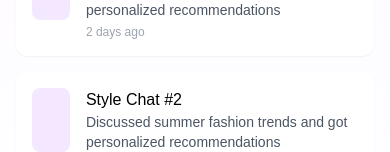
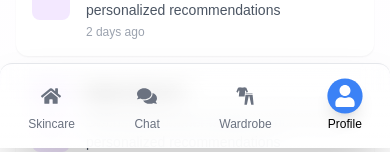
Before and after one commit to nikhil7672/Glamourhall.tech, a Next.js app: page /profile in a window 390 px wide. Shown: the part 696-848 px from the top of the page. Built offline with nearby package versions, Linux system fonts and the light colour scheme; no server answers.

Commit message:
status bar added

```diff
--- a/app/layout.tsx
+++ b/app/layout.tsx
@@ -2,8 +2,9 @@ import type { Metadata } from "next";
 import localFont from "next/font/local";
 import "./globals.css";
 import { Providers } from "@/components/providers";
-import { Suspense } from 'react';
-import Script from 'next/script';
+import { Suspense } from "react";
+import Script from "next/script";
+import MobileNavBar from "@/components/MobileNavBar";
 
 const geistSans = localFont({
   src: "./fonts/GeistVF.woff",
@@ -18,14 +19,12 @@ const geistMono = localFont({
 
 export const metadata: Metadata = {
   title: "Glamourhall | AI-Powered Fashion Advice, Just for You",
-  description: "Receive personalized fashion recommendations, outfit ideas, and style tips with Glamourhall. Your AI-powered fashion assistant helps you discover the latest trends and perfect your unique look.",
+  description:
+    "Receive personalized fashion recommendations, outfit ideas, and style tips with Glamourhall. Your AI-powered fashion assistant helps you discover the latest trends and perfect your unique look.",
   icons: {
-    icon: '/favicon.ico'
+    icon: "/favicon.ico",
   },
 };
-
-
-
 
 export default function RootLayout({
   children,
@@ -33,8 +32,12 @@ export default function RootLayout({
   children: React.ReactNode;
 }>) {
   return (
-    <html lang="en">
+    <html lang="en" className="h-full">
       <head>
+        <meta
+          name="viewport"
+          content="width=device-width, initial-scale=1.0, viewport-fit=cover"
+        />
         <Script
           strategy="afterInteractive"
           src="https://www.googletagmanager.com/gtag/js?id=G-8DCQ8QXDG3"
@@ -52,14 +55,22 @@ export default function RootLayout({
           }}
         />
       </head>
-      <body className={`${geistSans.variable} ${geistMono.variable} antialiased bg-white dark:bg-gray-900`}>
+      <body
+        className={`${geistSans.variable} ${geistMono.variable} antialiased bg-white dark:bg-gray-900 h-full`}
+      >
         <Providers>
-          {" "}
-          <Suspense fallback={ <div className="min-h-screen flex items-center justify-center">
-        <div className="animate-spin rounded-full h-12 w-12 border-t-2 border-b-2 border-purple-500"></div>
-      </div>}>
-      {children}
-      </Suspense>
+          <div className="flex flex-col h-full">
+            <Suspense
+              fallback={
+                <div className="min-h-screen flex items-center justify-center">
+                  <div className="animate-spin rounded-full h-18 w-12 border-t-2 border-b-2 border-purple-500"></div>
+                </div>
+              }
+            >
+              {children}
+            </Suspense>
+            <MobileNavBar />
+          </div>
         </Providers>
       </body>
     </html>
--- a/app/profile/page.tsx
+++ b/app/profile/page.tsx
@@ -26,7 +26,7 @@ export default function ProfilePage() {
 
   return (
     <div className="min-h-screen bg-gradient-to-b from-purple-50 to-white">
-      <div className="max-w-4xl mx-auto px-4 py-8">
+      <div className="max-w-4xl mx-auto px-4 pt-8 pb-[7rem] md:py-8">
         {/* Profile Header */}
         <div className="relative mb-8">
           {/* Cover Image */}
--- a/app/skincare-challenge/[id]/page.tsx
+++ b/app/skincare-challenge/[id]/page.tsx
@@ -39,7 +39,7 @@ const ChallengeProgress = ({ params }: { params: { id: string } }) => {
 
   return (
     <div className="min-h-screen bg-gradient-to-br from-green-50 to-blue-50 dark:from-gray-900 dark:to-gray-800 p-6">
-      <div className="max-w-4xl mx-auto">
+      <div className="max-w-4xl mx-auto pb-[7rem] md:pb-0">
         {/* Header */}
         <div className="flex items-center gap-4 mb-8">
           <button
--- a/app/skincare-challenge/page.tsx
+++ b/app/skincare-challenge/page.tsx
@@ -46,7 +46,7 @@ export default function SkincareChallenge() {
 
   return (
     <div className="min-h-screen bg-gradient-to-br from-green-50 to-blue-50 dark:from-gray-900 dark:to-gray-800 p-6">
-      <div className="max-w-7xl mx-auto">
+      <div className="max-w-7xl mx-auto pb-[5rem] md:pb-0">
         {/* Header */}
         <motion.div
           initial={{ opacity: 0, y: 20 }}
--- a/app/local-store/page.tsx
+++ b/app/wardrobe/page.tsx
@@ -34,21 +34,21 @@ const influencers = [
   // Add more influencers as needed
 ];
 
-export default function LocalStore() {
+export default function WardrobePage() {
   return (
     <div className="min-h-screen bg-gradient-to-b from-gray-50 to-blue-50 dark:from-gray-900 dark:to-gray-800 py-16 px-4 sm:px-6 lg:px-8">
-      <div className="max-w-7xl mx-auto">
+      <div className="max-w-7xl mx-auto pb-[7rem] md:pb-0">
         {/* Header */}
         <motion.div
           initial={{ opacity: 0, y: 30 }}
           animate={{ opacity: 1, y: 0 }}
           transition={{ duration: 0.6 }}
-          className="text-center mb-20"
+          className="text-center mb-12 md:mb-20"
         >
-          <h1 className="text-5xl font-extrabold bg-gradient-to-r from-purple-600 to-pink-500 bg-clip-text text-transparent mb-6">
-            Featured Local Stores
+          <h1 className="text-4xl md:text-5xl font-extrabold bg-gradient-to-r from-purple-600 to-pink-500 bg-clip-text text-transparent mb-4 md:mb-6">
+            Featured Wardrobe
           </h1>
-          <p className="text-xl text-gray-700 dark:text-gray-300 max-w-3xl mx-auto">
+          <p className="text-lg md:text-xl text-gray-700 dark:text-gray-300 max-w-3xl mx-auto px-4">
             Discover curated fashion from our network of local influencers and
             boutique stores.
           </p>
--- /dev/null
+++ b/components/MobileNavBar.tsx
@@ -0,0 +1,66 @@
+'use client';
+
+import Link from 'next/link';
+import { usePathname } from 'next/navigation';
+import { useMediaQuery } from '../utils/useMediaQuery';
+import { FaHome, FaComments, FaUser } from 'react-icons/fa';
+import { GiClothes } from 'react-icons/gi';
+
+export default function MobileNavBar() {
+  const isMobile = useMediaQuery('(max-width: 767px)');
+  const pathname = usePathname();
+
+  // Only show on these routes
+  const allowedRoutes = [
+    '/chat',
+    '/skincare-challenge',
+    '/wardrobe',
+    '/profile'
+  ];
+
+  if (!isMobile || !allowedRoutes.some(route => pathname?.startsWith(route))) return null;
+
+  const navItems = [
+    { path: '/skincare-challenge', icon: FaHome, label: 'Skincare' },
+    { path: '/chat', icon: FaComments, label: 'Chat' },
+    { path: '/wardrobe', icon: GiClothes, label: 'Wardrobe' },
+    { path: '/profile', icon: FaUser, label: 'Profile' },
+  ];
+
+  // Define active styles for each route
+  const activeStyles = {
+    '/skincare-challenge': 'bg-green-500',
+    '/chat': 'bg-gradient-to-br from-purple-500 to-pink-500',
+    '/wardrobe': 'bg-amber-500',
+    '/profile': 'bg-blue-500'
+  };
+
+  return (
+    <div className="fixed bottom-0 left-0 right-0 z-50 md:hidden">
+      <div className="w-full bg-gradient-to-t from-white/95 via-white/80 to-transparent dark:from-gray-900/95 dark:via-gray-900/80 dark:to-transparent backdrop-blur-md rounded-t-xl shadow-2xl flex justify-around items-center py-2 border-t border-gray-200 dark:border-gray-700">
+        {navItems.map((item) => {
+          const Icon = item.icon;
+          const isActive = pathname?.startsWith(item.path);
+          const activeClass = isActive
+            ? `${activeStyles[item.path as keyof typeof activeStyles]} shadow-lg transform scale-110`
+            : 'hover:bg-gray-100 dark:hover:bg-gray-800';
+
+          return (
+            <Link
+              key={item.path}
+              href={item.path}
+              className="relative flex flex-col items-center justify-center p-2 transition-all duration-200"
+            >
+              <div className={`flex items-center justify-center w-8 h-8 rounded-full transition-all duration-200 ${activeClass}`}>
+                <Icon className={`w-5 h-5 ${isActive ? 'text-white' : 'text-gray-500 dark:text-gray-400'}`} />
+              </div>
+              <span className={`mt-1 text-xs font-medium transition-colors duration-200 ${isActive ? 'text-current' : 'text-gray-500 dark:text-gray-400'}`}>
+                {item.label}
+              </span>
+            </Link>
+          );
+        })}
+      </div>
+    </div>
+  );
+}
--- /dev/null
+++ b/components/MobileNavSpacer.tsx
@@ -0,0 +1,4 @@
+'use client';
+export default function MobileNavSpacer() {
+  return <div className="md:hidden h-16" />;
+}
```
Also changed, not shown: app/chat/page.tsx (+33 -23 lines), public/logo.png (deleted).
